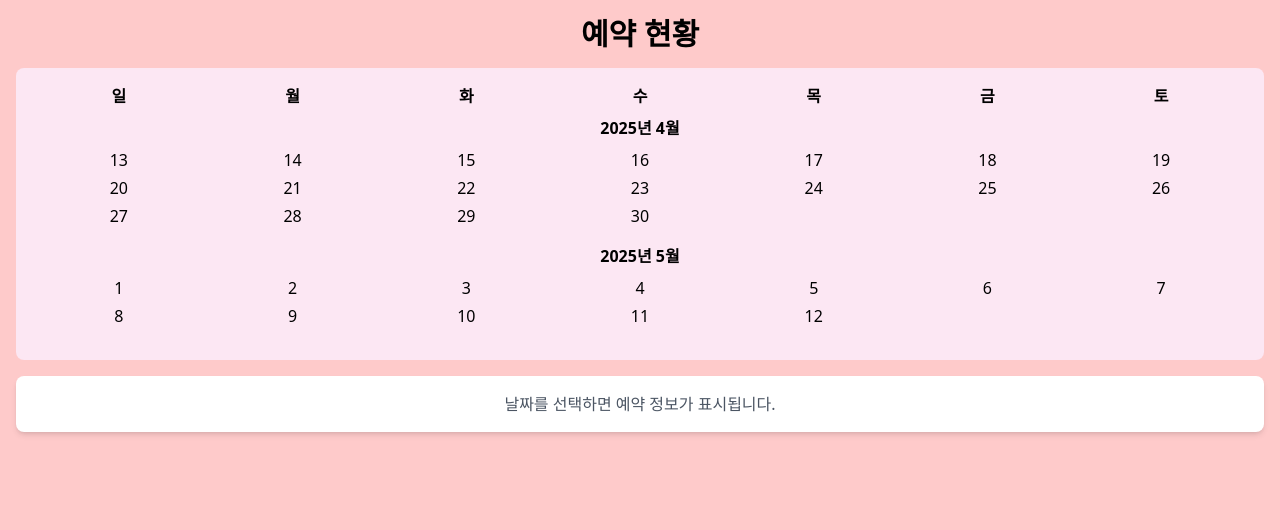
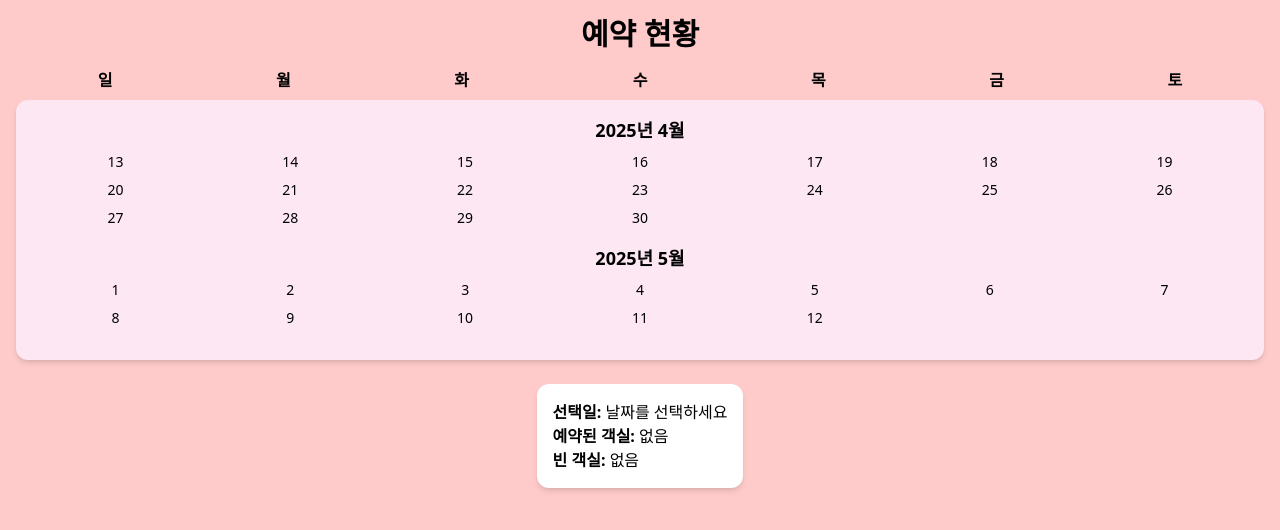
Before and after one commit to dongnam-motel/reservation-app, a React (Vite) app: page / in a window 1280 px wide. Shown: the top 530 px of the page. Built offline with nearby package versions, Linux system fonts and the light colour scheme; no server answers.

Commit message:
fix: 하루 밀림 + 5월 달력 배열 오류 수정 (dayjs 적용)

```diff
--- a/src/ReservationStatus.jsx
+++ b/src/ReservationStatus.jsx
@@ -1,121 +1,95 @@
+// src/ReservationStatus.jsx
 import { useEffect, useState } from 'react';
 import { supabase } from './supabaseClient';
+import dayjs from 'dayjs';
 
-const allRooms = [
-  '102', '103', '105', '106', '107',
-  '201', '202', '203', '205', '206', '207', '208'
-];
+const allRooms = ['102', '103', '105', '106', '107', '201', '202', '203', '205', '206', '207', '208'];
 
 function ReservationStatus() {
   const [selectedDate, setSelectedDate] = useState(null);
   const [reservedRooms, setReservedRooms] = useState([]);
-  const [emptyRooms, setEmptyRooms] = useState([]);
+  const [availableRooms, setAvailableRooms] = useState([]);
 
-  const today = new Date();
-  const startDate = new Date(today.getFullYear(), today.getMonth(), today.getDate());
-  const endDate = new Date(today.getFullYear(), today.getMonth() + 1, today.getDate() - 1);
+  useEffect(() => {
+    if (!selectedDate) return;
+    const fetchData = async () => {
+      const { data, error } = await supabase
+        .from('reservations')
+        .select('room_number')
+        .eq('reservation_date', selectedDate);
 
-  const generateDateList = (start, end) => {
+      if (error) {
+        console.error('Error fetching data:', error);
+        return;
+      }
+
+      const reserved = data.map(r => r.room_number);
+      const available = allRooms.filter(r => !reserved.includes(r));
+
+      setReservedRooms(reserved);
+      setAvailableRooms(available);
+    };
+
+    fetchData();
+  }, [selectedDate]);
+
+  const getCalendarDates = () => {
+    const today = dayjs();
+    const startDate = today.startOf('day');
+    const endDate = today.add(1, 'month').date(12); // 다음달 12일까지 출력
     const dates = [];
-    const current = new Date(start);
-    while (current <= end) {
-      dates.push(new Date(current));
-      current.setDate(current.getDate() + 1);
+
+    let current = startDate;
+    while (current.isBefore(endDate) || current.isSame(endDate)) {
+      dates.push(current);
+      current = current.add(1, 'day');
     }
     return dates;
   };
 
-  const dateList = generateDateList(startDate, endDate);
+  const renderCalendar = () => {
+    const dates = getCalendarDates();
+    const grouped = {};
 
-  const groupByMonth = (dates) => {
-    return dates.reduce((acc, date) => {
-      const key = `${date.getFullYear()}-${date.getMonth() + 1}`;
-      if (!acc[key]) acc[key] = [];
-      acc[key].push(date);
-      return acc;
-    }, {});
+    dates.forEach(date => {
+      const month = date.format('YYYY-MM');
+      if (!grouped[month]) grouped[month] = [];
+      grouped[month].push(date);
+    });
+
+    return Object.entries(grouped).map(([month, days]) => (
+      <div key={month} className="text-center mb-4">
+        <h2 className="text-lg font-bold mb-2">{dayjs(month).format('YYYY년 M월')}</h2>
+        <div className="grid grid-cols-7 gap-2">
+          {days.map(date => (
+            <button
+              key={date.format('YYYY-MM-DD')}
+              className={`text-sm ${selectedDate === date.format('YYYY-MM-DD') ? 'font-bold underline' : ''}`}
+              onClick={() => setSelectedDate(date.format('YYYY-MM-DD'))}
+            >
+              {date.date()}
+            </button>
+          ))}
+        </div>
+      </div>
+    ));
   };
 
-  const dateGroups = groupByMonth(dateList);
-
-  const formatDate = (date) => date.toISOString().split('T')[0];
-
-  const handleDateClick = (date) => {
-    setSelectedDate(date);
-  };
-
-  useEffect(() => {
-    if (!selectedDate) return;
-    const dateString = formatDate(selectedDate);
-
-    supabase
-      .from('reservations')
-      .select('room_number')
-      .eq('reservation_date', dateString)
-      .then(({ data, error }) => {
-        if (error) {
-          console.error('Supabase fetch error:', error);
-        } else {
-          const reserved = data.map(row => row.room_number);
-          setReservedRooms(reserved);
-          setEmptyRooms(allRooms.filter(room => !reserved.includes(room)));
-        }
-      });
-  }, [selectedDate]);
-
   return (
-    <div className="p-4 bg-red-200 min-h-screen">
-      <h1 className="text-3xl font-bold text-center mb-4">예약 현황</h1>
-      <div className="bg-pink-100 p-4 rounded-lg mb-4">
-        <div className="grid grid-cols-7 text-center font-bold mb-2">
-          {['일', '월', '화', '수', '목', '금', '토'].map((day) => (
-            <div key={day}>{day}</div>
-          ))}
-        </div>
-        {Object.entries(dateGroups).map(([monthKey, dates]) => (
-          <div key={monthKey} className="mb-4">
-            <div className="text-center font-bold mb-2">
-              {monthKey.replace('-', '년 ')}월
-            </div>
-            <div className="grid grid-cols-7 text-center gap-y-1">
-              {dates.map((date) => (
-                <div
-                  key={date.toISOString()}
-                  className="cursor-pointer"
-                  onClick={() => handleDateClick(date)}
-                >
-                  {date.getDate()}
-                </div>
-              ))}
-            </div>
-          </div>
+    <div className="min-h-screen bg-red-200 p-4 text-center">
+      <h1 className="text-3xl font-bold mb-4">예약 현황</h1>
+      <div className="font-bold grid grid-cols-7 mb-2">
+        {['일', '월', '화', '수', '목', '금', '토'].map(d => (
+          <div key={d}>{d}</div>
         ))}
       </div>
-
-      <div className="bg-white p-4 rounded-lg shadow-md text-base">
-        {selectedDate ? (
-          <>
-            <p className="font-bold">
-              선택일: <span className="font-normal">{formatDate(selectedDate)}</span>
-            </p>
-            <p className="font-bold mt-2">
-              예약된 객실:{' '}
-              <span className="font-normal">
-                {reservedRooms.length > 0 ? reservedRooms.join(', ') : '없음'}
-              </span>
-            </p>
-            <p className="font-bold">
-              빈 객실:{' '}
-              <span className="font-normal">
-                {emptyRooms.length > 0 ? emptyRooms.join(', ') : '없음'}
-              </span>
-            </p>
-          </>
-        ) : (
-          <p className="text-center text-gray-600">
-            날짜를 선택하면 예약 정보가 표시됩니다.
-          </p>
-        )}
+      <div className="bg-pink-100 p-4 rounded-xl shadow-md">
+        {renderCalendar()}
+      </div>
+      <div className="mt-6 bg-white rounded-xl shadow-md p-4 text-left inline-block">
+        <p className="font-bold">선택일: <span className="font-normal">{selectedDate || '날짜를 선택하세요'}</span></p>
+        <p className="font-bold">예약된 객실: <span className="font-normal">{reservedRooms.length ? reservedRooms.join(', ') : '없음'}</span></p>
+        <p className="font-bold">빈 객실: <span className="font-normal">{availableRooms.length ? availableRooms.join(', ') : '없음'}</span></p>
       </div>
     </div>
   );
```
